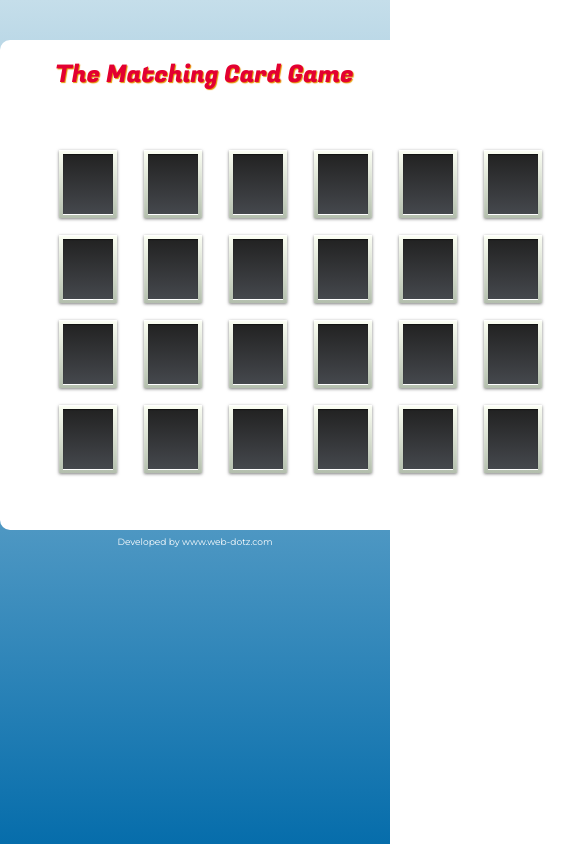
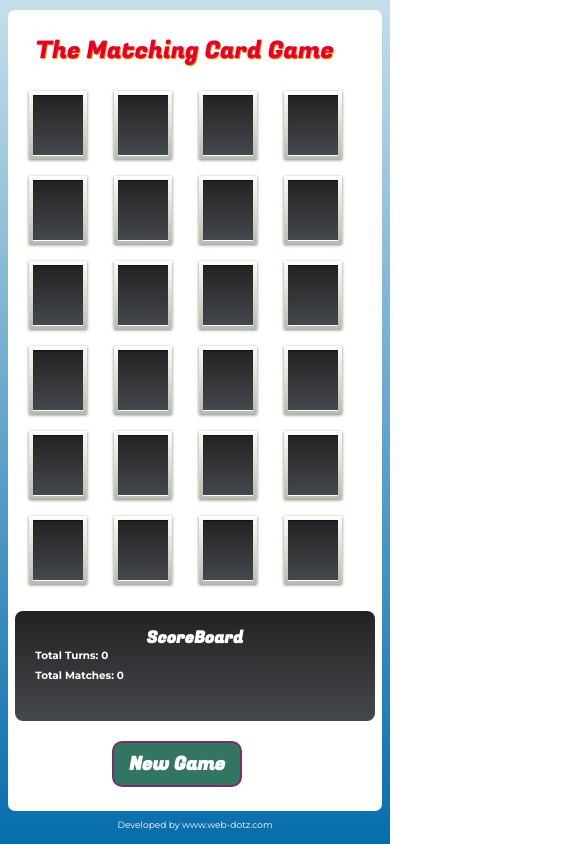
Before and after one commit to mustafaghayyur/matchingCardGame, a React app: page / in a window 390 px wide. Shown: the top 844 px of the page, 585 px wide, since content can reach past the window. Built offline with nearby package versions, Linux system fonts and the light colour scheme.

Commit message:
made game responsive

```diff
--- a/src/components/App.js
+++ b/src/components/App.js
@@ -3,14 +3,16 @@ import React, { Component } from 'react';
 import ScoreBoard from './ScoreBoard';
 import ShowMessages from './ShowMessages';
 import GameBoard from './GameBoard';
+import StartNew from './StartNew';
 
 export default class App extends Component {
   render() {
     return (
 	    <div>
-		    <ScoreBoard />
 		    <ShowMessages />
 		    <GameBoard />
+		    <ScoreBoard />
+			<StartNew />
 		</div>
     );
   }
--- a/src/components/GameBoard.js
+++ b/src/components/GameBoard.js
@@ -7,7 +7,6 @@ import { setupDeck,
 		createPlayingCardsArray,
 		startTimer } from '../actions';
 import PlayingCards from './PlayingCards';
-import StartNew from './StartNew';
 
 class GameBoard extends Component {
 
@@ -26,8 +25,6 @@ class GameBoard extends Component {
 
     	return(
 			<div id="gameBoard">
-				<div className="buffer-scoreboard"></div>
-				<StartNew />
 			</div>
 		);
 
@@ -38,8 +35,6 @@ class GameBoard extends Component {
 				<form name="gameBoard" action="/index.php" method="POST">
 					<PlayingCards />
 				</form>
-
-				<StartNew />
 			</div>
 	    );
     }
--- a/src/components/PlayingCards.js
+++ b/src/components/PlayingCards.js
@@ -127,7 +127,7 @@ class PlayingCards extends Component {
 						if(this._isMounted){
 							this.setState( { card1: '', card2: '' } );
 						}
-					}, 2500);
+					}, 1000);
 		}else{
 			setTimeout(()=>{
 						if(this._isMounted){
--- a/src/components/StartNew.js
+++ b/src/components/StartNew.js
@@ -16,7 +16,7 @@ class StartNew extends Component {
 
   render() {
     return (
-		<div>
+		<div className="newGameSection">
 			<input type="submit" name="newGame" value="New Game" className="button newGame" onClick={this.onNewGameClickEvent} />
 		</div>
     );
--- a/style/styles.css
+++ b/style/styles.css
@@ -94,7 +94,6 @@ background: -o-linear-gradient(top,  #ff3019 0%,#cf0404 100%); /* Opera 11.10+ *
 	background: -ms-linear-gradient(top,  #ff3019 0%,#cf0404 100%); /* IE10+ */
 	background: linear-gradient(to bottom,  #ff3019 0%,#cf0404 100%); /* W3C */
 	filter: progid:DXImageTransform.Microsoft.gradient( startColorstr='#ff3019', endColorstr='#cf0404',GradientType=0 ); /* IE6-9 */
-
 }
 
 #gameBoard {
@@ -102,7 +101,6 @@ filter: progid:DXImageTransform.Microsoft.gradient( startColorstr='#ff3019', end
 	position: absolute;
 	top: 100px;
 	left: 45px;
-
 }
 
 #gameBoard .cardBox{
@@ -117,7 +115,6 @@ filter: progid:DXImageTransform.Microsoft.gradient( startColorstr='#ff3019', end
 	width: 58px;
 	height: 68px;
 	background: #fcfff4;
-
 	background: -webkit-linear-gradient(top, #fcfff4 0%, #dfe5d7 40%, #b3bead 100%);
 	background: -moz-linear-gradient(top, #fcfff4 0%, #dfe5d7 40%, #b3bead 100%);
 	background: -o-linear-gradient(top, #fcfff4 0%, #dfe5d7 40%, #b3bead 100%);
@@ -138,11 +135,9 @@ filter: progid:DXImageTransform.Microsoft.gradient( startColorstr='#ff3019', end
 	height: 60px;
 	left: 4px;
 	top: 4px;
-
 	-webkit-box-shadow: inset 0px 1px 1px rgba(0,0,0,0.5), 0px 1px 0px rgba(255,255,255,1);
 	-moz-box-shadow: inset 0px 1px 1px rgba(0,0,0,0.5), 0px 1px 0px rgba(255,255,255,1);
 	box-shadow: inset 0px 1px 1px rgba(0,0,0,0.5), 0px 1px 0px rgba(255,255,255,1);
-
 	background: -webkit-linear-gradient(top, #222 0%, #45484d 100%);
 	background: -moz-linear-gradient(top, #222 0%, #45484d 100%);
 	background: -o-linear-gradient(top, #222 0%, #45484d 100%);
@@ -160,16 +155,13 @@ filter: progid:DXImageTransform.Microsoft.gradient( startColorstr='#ff3019', end
 	width: 46px;
 	height: 56px;
 	background: #00bf00;
-
 	background: -webkit-linear-gradient(top, #00bf00 0%, #009400 100%);
 	background: -moz-linear-gradient(top, #00bf00 0%, #009400 100%);
 	background: -o-linear-gradient(top, #00bf00 0%, #009400 100%);
 	background: -ms-linear-gradient(top, #00bf00 0%, #009400 100%);
 	background: linear-gradient(top, #00bf00 0%, #009400 100%);
-
 	top: 2px;
 	left: 2px;
-
 	-webkit-box-shadow: inset 0px 1px 1px white, 0px 1px 3px rgba(0,0,0,0.5);
 	-moz-box-shadow: inset 0px 1px 1px white, 0px 1px 3px rgba(0,0,0,0.5);
 	box-shadow: inset 0px 1px 1px white, 0px 1px 3px rgba(0,0,0,0.5);
@@ -193,9 +185,7 @@ filter: progid:DXImageTransform.Microsoft.gradient( startColorstr='#ff3019', end
 	background: -o-linear-gradient(top, #333 0%, #fff 100%);
 	background: -ms-linear-gradient(top, #333 0%, #fff 100%);
 	background: linear-gradient(top, #333 0%, #fff 100%);
-
 	opacity: 1;
-
 }
 
 
@@ -204,9 +194,6 @@ filter: progid:DXImageTransform.Microsoft.gradient( startColorstr='#ff3019', end
 	height: 62px;
 	margin: 10px auto;
 	top: 0px;
-  /*-webkit-box-shadow: inset 0px 1px 1px white, 0px 1px 3px rgba(0,0,0,0.5);
-  -moz-box-shadow: inset 0px 1px 1px white, 0px 1px 3px rgba(0,0,0,0.5);
-  box-shadow: inset 0px 1px 1px white, 0px 1px 3px rgba(0,0,0,0.5);*/
 	position: relative;
 	border: 3px #999999 solid;
 }
@@ -225,7 +212,6 @@ filter: progid:DXImageTransform.Microsoft.gradient( startColorstr='#ff3019', end
 	line-height: normal;
 	position: relative;
 	top: 12px;
-  /*left: 19px; -- removed this and aligned center*/
 	text-align: center !important;
 	width: 52px;
 	display: block;
@@ -233,11 +219,6 @@ filter: progid:DXImageTransform.Microsoft.gradient( startColorstr='#ff3019', end
 	margin: 0;
 	opacity: 1;
 }
-
-	/*
-	.card10{
-	  left: 10px;
-	}-- no need for this if text-align is center? */
 
 #gameBoard .Spades{
 	background: #4000ff;
@@ -291,22 +272,13 @@ filter: progid:DXImageTransform.Microsoft.gradient( startColorstr='#ff3019', end
 	border-radius: 10px 10px 10px 10px;
 }
 
-.button.tryAgain{
+.newGameSection{
 	position: absolute;
-  top: 100px;
-  left: 534px;
-}
-
-.button.try{
-  position: absolute;
-  top: 100px;
-  left: 550px;
+	top: 390px;
+	left: 620px;
 }
 
 .button.newGame{
-  position: absolute;
-  top: 310px;
-  left: 585px;
 	padding: 7px 15px;
 	font-family: 'Fugaz One', cursive, Tahoma, Verdana, sans-serif;
 	font-size: 0.9em;
@@ -316,12 +288,6 @@ filter: progid:DXImageTransform.Microsoft.gradient( startColorstr='#ff3019', end
 	border-radius: 10px 10px 10px 10px;
 	background: transparent;
 	background-color: #317562;
-}
-
-#finalScoreBoard .button.newGame{
-  bottom: auto;
-  left: 250px;
-  top: 210px;
 }
 
 /*================
@@ -401,3 +367,125 @@ filter: progid:DXImageTransform.Microsoft.gradient( startColorstr='#ff3019', end
 	width: 100%;
 	height: 350px;
 }
+
+/**
+ * Mobile Responsive styling
+ */
+@media only screen and (max-width: 768px) {
+	h1.name{
+	    position: relative;
+	    top: initial;
+	    left: initial;
+	    width: 90%;
+	    display: block;
+	    float: left;
+	    margin: 15px 15px;
+	    padding: 5px;
+	}
+
+	#shell {
+	    width:96%;
+	    text-align:left;
+	    margin-left:auto;
+	    margin-right:auto;
+	    background-color: #FFFFFF;
+	    margin-top: 10px;
+	    margin-bottom: 10px;
+	    -webkit-border-radius: 7px 7px 7px 7px;
+	    border-radius: 7px 7px 7px 7px;
+	    height: 100%;
+	    min-height: 700px;
+	    overflow: scroll;
+	}
+
+	#content{
+		width:96%;
+		padding: 3% 2%;
+		position: relative;
+		height: 100%;
+	}
+
+	#footer{
+		position: relative;
+		bottom: 15px;
+		width: 100%;
+		left: initial;
+		top: initial;
+		text-align: center;
+		display: block;
+		margin: 15px auto;
+		float: left;
+	}
+
+	#gameBoard {
+		width: 100%;
+		position: relative;
+		top: initial;
+		left: initial;
+		display: block;
+		float: left;
+	}
+
+	.newGameSection {
+		position: relative;
+		top: initial;
+		left: initial;
+		float: left;
+		display: block;
+		width: 90%;
+		height: 70px;
+		margin: 0px auto;
+		text-align: center;
+	}
+
+	.button.newGame{
+		position: relative;
+		top: initial;
+		left: initial;
+		display: block;
+		margin: auto;
+	}
+
+	#scoreBoard {
+		position: relative;
+		top: initial;
+		left: initial;
+		width: 100%;
+		height: 90px;
+		-webkit-border-radius: 8px 8px 8px 8px;
+		border-radius: 8px 8px 8px 8px;
+		margin: 20px 0px;
+		padding-top: 20px;
+		display: block;
+		float: left;
+	}
+
+	#scoreBoard div.title {
+		font-size: 0.8em;
+	}
+
+	#scoreBoard div {
+		font-size: 0.50em;
+		padding: 5px 20px;
+	}
+
+	#finalScoreBoard{
+		position: relative;
+		top: initial;
+		left: initial;
+		display: block;
+		float: left;
+		margin: 15px 15px;
+		width: 90%;
+		height: 250px;
+		padding-top: 30px;
+	}
+
+	#finalScoreBoard .totals, #finalScoreBoard .highScores {
+		width: 40%;
+		position: relative;
+		display: inline-block;
+		float: left;
+	}
+
+}
```
Lines whose indentation alone changed are shown as unchanged.
